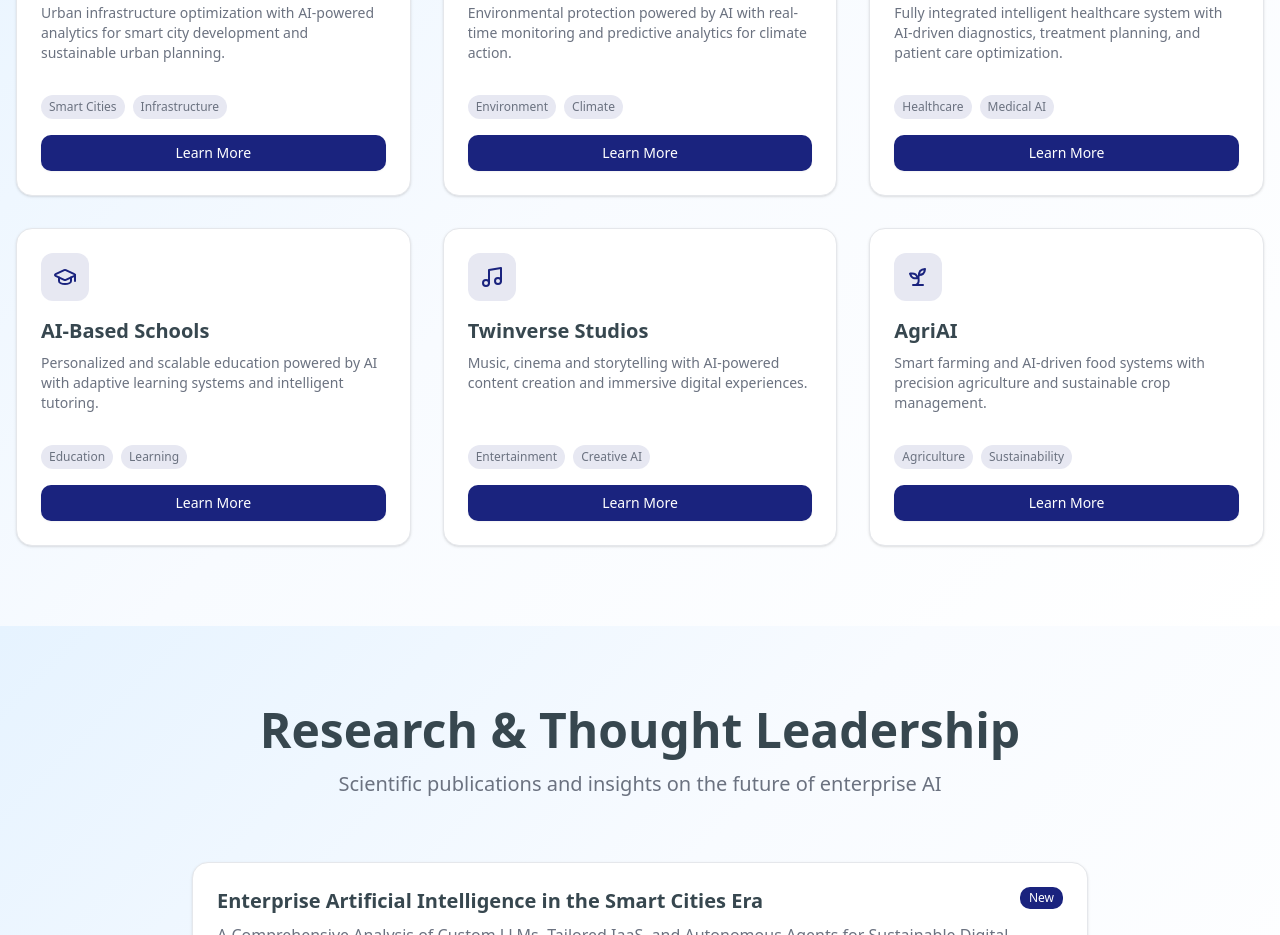
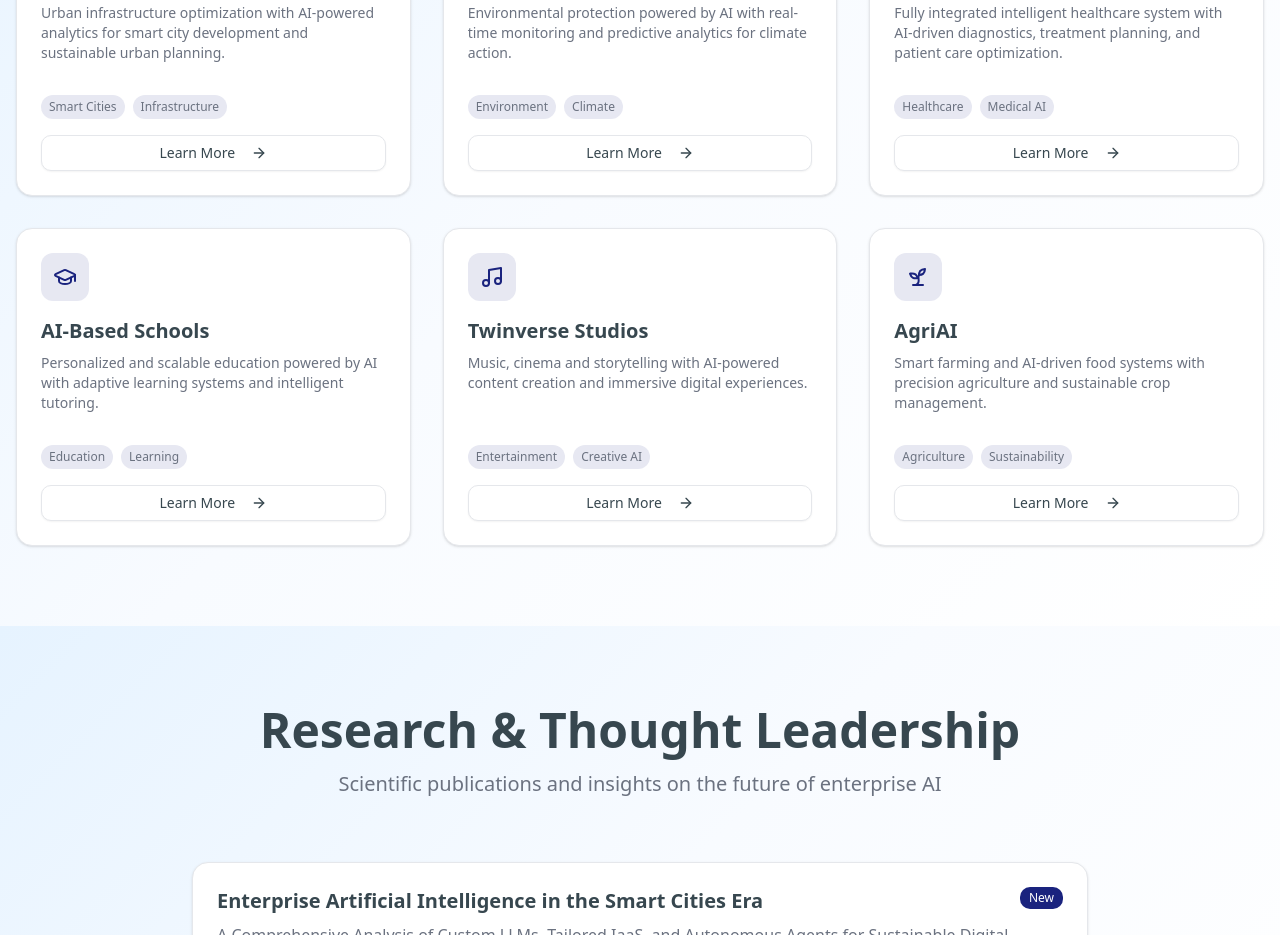
Before and after one commit to Helioguilhermediassilva/nowgo-ai-website, a React (Vite) app: page / in a window 1280 px wide. Shown: the part 1920-2855 px from the top of the page. Built offline with nearby package versions, Linux system fonts and the light colour scheme.

Commit message:
Aplicar estilo outline aos botões Learn More da seção Innovation Projects - mesmo efeito da seção Global Solutions

```diff
--- a/src/App.jsx
+++ b/src/App.jsx
@@ -943,8 +943,8 @@
                   </div>
                   <Dialog>
                     <DialogTrigger asChild>
-                      <Button className="w-full">
-                        Learn More
+                      <Button className="w-full" variant="outline">
+                        Learn More <ArrowRight className="ml-2 h-4 w-4" />
                       </Button>
                     </DialogTrigger>
                     <DialogContent className="sm:max-w-[600px] max-h-[80vh] overflow-y-auto">
@@ -1115,8 +1115,8 @@
                   </div>
                   <Dialog>
                     <DialogTrigger asChild>
-                      <Button className="w-full">
-                        Learn More
+                      <Button className="w-full" variant="outline">
+                        Learn More <ArrowRight className="ml-2 h-4 w-4" />
                       </Button>
                     </DialogTrigger>
                     <DialogContent className="sm:max-w-[600px] max-h-[80vh] overflow-y-auto">
@@ -1287,8 +1287,8 @@
                   </div>
                   <Dialog>
                     <DialogTrigger asChild>
-                      <Button className="w-full">
-                        Learn More
+                      <Button className="w-full" variant="outline">
+                        Learn More <ArrowRight className="ml-2 h-4 w-4" />
                       </Button>
                     </DialogTrigger>
                     <DialogContent className="sm:max-w-[600px] max-h-[80vh] overflow-y-auto">
@@ -1459,8 +1459,8 @@
                   </div>
                   <Dialog>
                     <DialogTrigger asChild>
-                      <Button className="w-full">
-                        Learn More
+                      <Button className="w-full" variant="outline">
+                        Learn More <ArrowRight className="ml-2 h-4 w-4" />
                       </Button>
                     </DialogTrigger>
                     <DialogContent className="sm:max-w-[600px] max-h-[80vh] overflow-y-auto">
@@ -1631,8 +1631,8 @@
                   </div>
                   <Dialog>
                     <DialogTrigger asChild>
-                      <Button className="w-full">
-                        Learn More
+                      <Button className="w-full" variant="outline">
+                        Learn More <ArrowRight className="ml-2 h-4 w-4" />
                       </Button>
                     </DialogTrigger>
                     <DialogContent className="sm:max-w-[600px] max-h-[80vh] overflow-y-auto">
@@ -1803,8 +1803,8 @@
                   </div>
                   <Dialog>
                     <DialogTrigger asChild>
-                      <Button className="w-full">
-                        Learn More
+                      <Button className="w-full" variant="outline">
+                        Learn More <ArrowRight className="ml-2 h-4 w-4" />
                       </Button>
                     </DialogTrigger>
                     <DialogContent className="sm:max-w-[600px] max-h-[80vh] overflow-y-auto">
```
Also changed, not shown: 1 other file (tests, documents, lock files or other folders).
